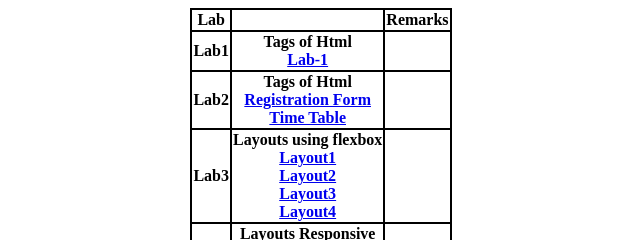
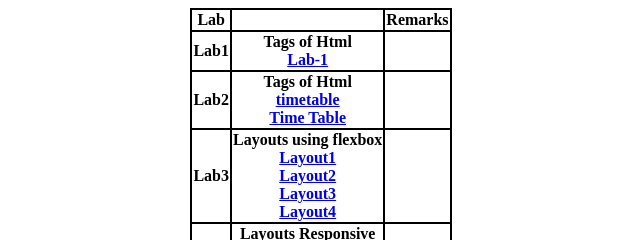
Before and after one commit to meetdhameliya/WT-LAb, a plain HTML site: page index.html in a window 1280 px wide. Shown: the top 240 px of the page, 319-959 px from the left. Drawn offline with Linux system fonts and the light colour scheme.

Commit message:
Update index.html

```diff
--- a/index.html
+++ b/index.html
@@ -37,7 +37,7 @@
         </tr>
         <tr>
             <th>Lab2</th>
-            <th>Tags of Html <br> <a href="./Lab-2/Registration Form/registrationForm.html" traget="_blank">Registration Form</a><br><a href="./Lab-2/TimeTable/tt.html" traget="_blank">Time Table</a></th>
+            <th>Tags of Html <br> <a href="./LAB2/Registration Form/timetable.html" traget="_blank">timetable</a><br><a href="./Lab-2/TimeTable/tt.html" traget="_blank">Time Table</a></th>
             <th></th>
         </tr>
         <tr>
```
